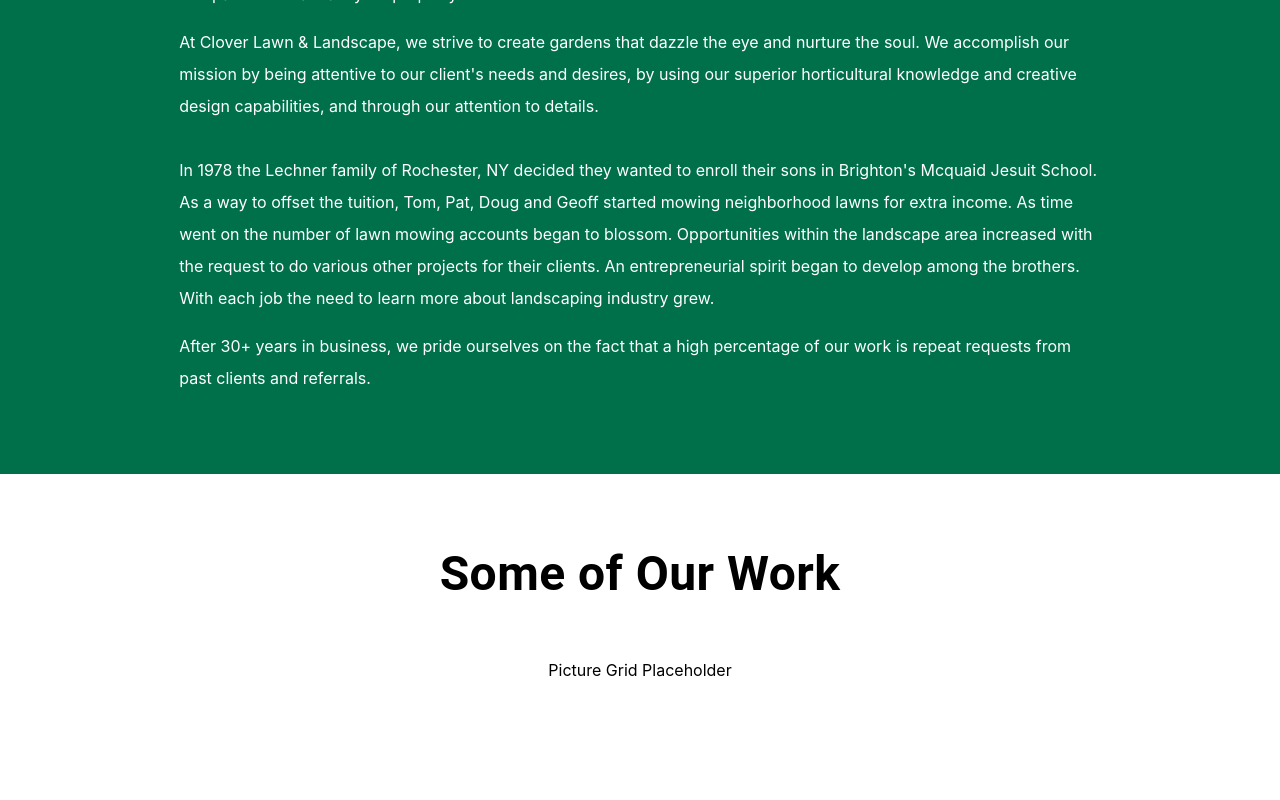
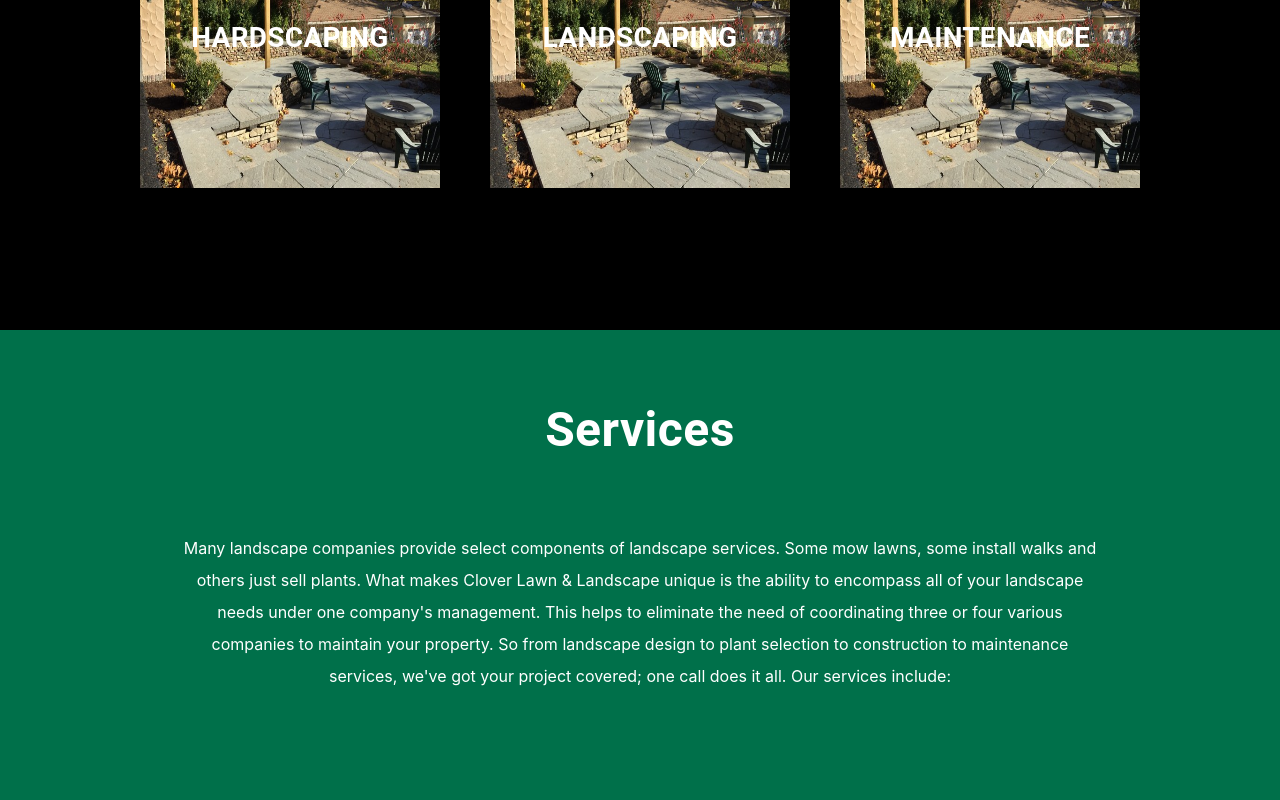
Before and after one commit to RocSites/cloverLawnLandscape-frontend, a React (Create React App) app: page / in a window 1280 px wide. Shown: the part 1660-2460 px from the top of the page. Built offline with nearby package versions, Linux system fonts and the light colour scheme.

Commit message:
added services section

```diff
--- a/src/App.js
+++ b/src/App.js
@@ -6,6 +6,7 @@ import { createTheme, ThemeProvider } from "@mui/material";
 import SectionTwo from './components/SectionTwo';
 import SectionThree from './components/SectionThree';
 import AboutUs from './components/AboutUs';
+import Services from './components/Services';
 
 const cloverTheme = createTheme({
   palette: {
@@ -25,8 +26,9 @@ function App() {
       <div className="App">
         <Layout>
           <SectionOne />
+          <AboutUs />
           <SectionTwo />
-          <AboutUs />
+          <Services/>
           <SectionThree />
         </Layout>
       </div>
--- a/src/components/AboutUs.js
+++ b/src/components/AboutUs.js
@@ -36,13 +36,8 @@ const AboutUs = () => {
       </div>
       <div>
         <div>
-          <p className={classes.aboutUsParagraph}>
-            Many landscape companies provide select components of landscape services.
-            Some mow lawns, some install walks and others just sell plants. What makes Clover Lawn & Landscape unique is the ability to encompass all of your
-            landscape needs under one company's management. This helps to eliminate the need of coordinating three or four various companies to maintain your property
-          </p>
           <p className={classes.aboutUsParagraph}>At Clover Lawn & Landscape, we strive to create gardens that dazzle the eye and nurture the soul. We accomplish our mission by being attentive to our
-            client's needs and desires, by using our superior horticultural knowledge and creative design capabilities, and through our attention to details.</p>
+            client's needs and desires. Utilizing our horticultural knowledge,  creative design capabilities, and our attention to details.</p>
         </div>
       </div>
       <div>
--- a/src/components/SectionTwo.js
+++ b/src/components/SectionTwo.js
@@ -22,6 +22,7 @@ const withStyles = makeStyles(() => ({
         fontWeight: "bold",
         fontSize: "3rem",
         textAlign: "right",
+        color: "white",
         "& > span": {
             color: "#00704a"
         },
--- /dev/null
+++ b/src/components/Services.js
@@ -0,0 +1,58 @@
+import { Typography, makeStyles } from '@material-ui/core';
+import React from 'react'
+
+const withStyles = makeStyles(() => ({
+    servicesWrapper: {
+        display: "flex",
+        flexDirection: "column",
+        background: "#00704a",
+        height: "500px",
+        padding: "5% 14% 5% 14%",
+        margin: "auto"
+    },
+    servicesHeaderTextWrapper: {
+        display: "flex",
+        margin: "0px 0 50px 0",
+        justifyContent: "center",
+        color: "black"
+    },
+    servicesHeader: {
+        fontWeight: "bold",
+        fontSize: "3rem",
+        color: "white",
+        "& > span": {
+            color: "#00704a"
+        },
+        "@media(max-width: 600px)": {
+            fontSize: "2rem"
+        }
+    },
+    servicesDescriptionWrapper: {
+
+    },
+    servicesParagraph: {
+        lineHeight: 2,
+        color: "white"
+    }
+
+}));
+const Services = () => {
+
+    const classes = withStyles();
+    return (
+        <div className={classes.servicesWrapper}>
+            <div className={classes.servicesHeaderTextWrapper}>
+                <Typography className={classes.servicesHeader}>Services</Typography>
+            </div>
+            <div className={classes.servicesDescriptionWrapper}>
+                <p className={classes.servicesParagraph}>Many landscape companies provide select components of landscape services. Some mow lawns, some install walks and others just sell plants.
+                    What makes Clover Lawn & Landscape unique is the ability to encompass all of your landscape needs under one company's management.
+                    This helps to eliminate the need of coordinating three or four various companies to maintain your property. So from landscape design to plant selection
+                    to construction to maintenance services, we've got your project covered; one call does it all. Our services include:
+                </p>
+            </div>
+        </div>
+    )
+}
+
+export default Services
```
